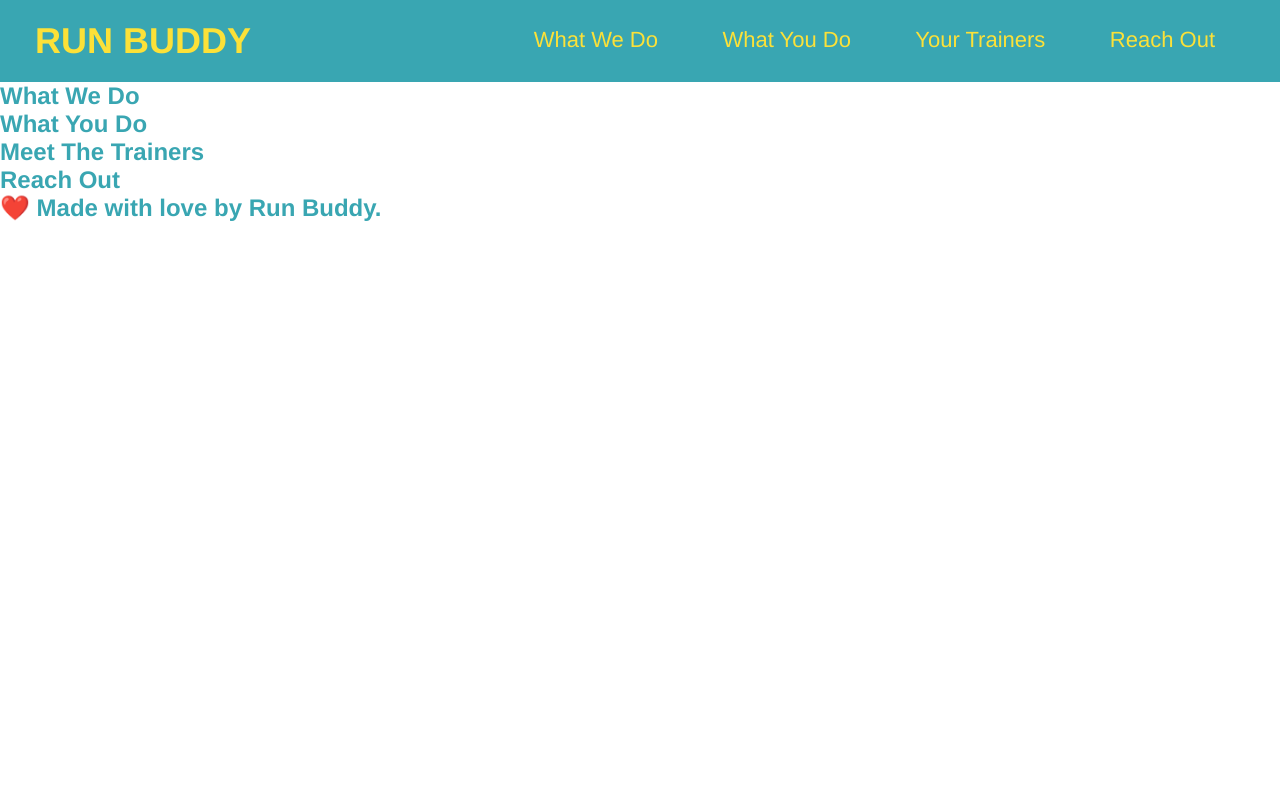
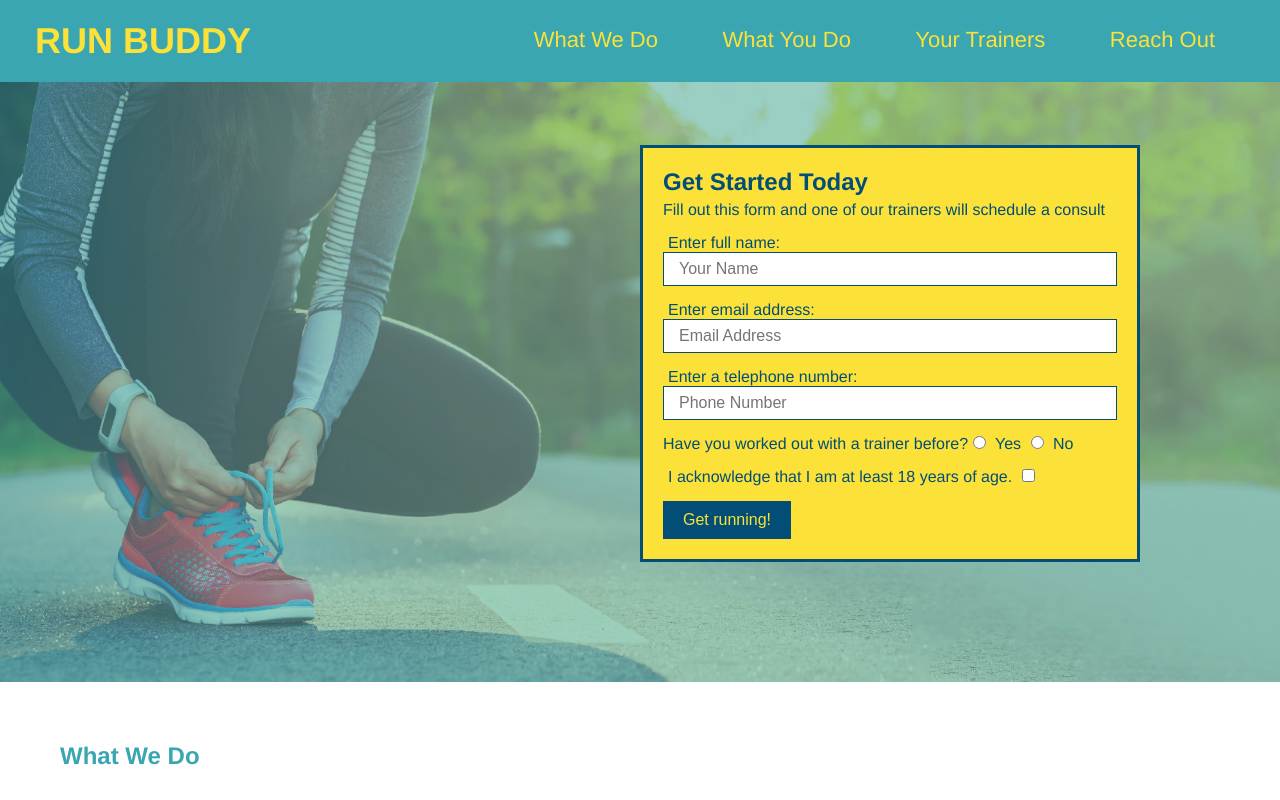
Before and after one commit to cmphillips23/run-buddy, a plain HTML site: page index.html in a window 1280 px wide. Shown: the top 800 px of the page. Drawn offline with Linux system fonts and the light colour scheme.

Commit message:
added image directory, hero image, sign-up form, and styling for each

```diff
--- a/assets/css/style.css
+++ b/assets/css/style.css
@@ -1,6 +1,7 @@
 * {
     margin: 0;
     padding: 0;
+    box-sizing: border-box;
 }
 
 body {
@@ -42,3 +43,82 @@ header nav ul li a {
     font-weight: lighter;
     font-size: 22px;
 }
+
+footer {
+    background: #fce138;
+    width: 100%;
+    padding: 40px 35px;
+}
+
+footer h2 {
+    display: inline;
+    color: #024e76;
+    font-size: 30px;
+    margin: 0;
+}
+
+footer div {
+    float: right;
+    line-height: 1.5;
+    text-align: right;
+}
+
+footer a {
+    color: #024e76;
+}
+
+section {
+    padding: 60px;
+}
+
+/* Hero Styles Start */
+.hero {
+    background-image: url("../images/hero-bg.jpg");
+    height: 600px;
+    background-size: cover;
+    background-position: center;
+    position: relative;
+}
+
+.hero-form {
+    background-color: #fce138;
+    padding: 20px;
+    color: #024e76;
+    width: 500px;
+    border: solid 3px #024e76;
+    position: absolute;
+    bottom: 120px;
+    right: 140px;
+}
+
+.hero-form h3 {
+    font-size: 24px;
+    margin: 0;
+}
+
+.hero-form p {
+    margin: 5px 0 15px 0;
+}
+
+.form-input {
+    border: 1px solid #024e76;
+    display: block;
+    padding: 7px 15px;
+    font-size: 16px;
+    color: #024e76;
+    width: 100%;
+    margin-bottom: 15px;
+}
+
+.hero-form label {
+    margin: 0 5px;
+}
+
+.hero-form button {
+    color: #fce138;
+    background-color: #024e76;
+    border: none;
+    padding: 10px 20px;
+    font-size: 16px;
+}
+/* Hero Styles End */
--- a/index.html
+++ b/index.html
@@ -33,7 +33,36 @@
         </header>
 
         <!-- hero/jumbotron -->
-        <section>
+        <section class="hero">
+            <div class="hero-form">
+                <h3>Get Started Today</h3>
+                <p>Fill out this form and one of our trainers will schedule a consult</p>
+            <!-- Add form element -->
+                <form>
+                    <label for="name">Enter full name:</label>
+                    <input type="text" placeholder="Your Name" name="name" id="name" class="form-input" />
+                    <label for="email">Enter email address:</label>
+                    <input type="email" placeholder="Email Address" name="email" id="email" class="form-input" />
+                    <label for="phone">Enter a telephone number:</label>
+                    <input type="tel" placeholder="Phone Number" name="phone" id="phone" class="form-input" />
+                    <p>
+                        Have you worked out with a trainer before?
+                        <input type="radio" name="trainer-confirm" id="trainer-yes" />
+                        <label for="trainer-yes">Yes</label>
+                        <input type="radio" name="trainer-confirm" id="trainer-no" />
+                        <label for="trainer-no">No</label>
+                    </p>
+                    <p>
+                    <label for="checkbox">
+                        I acknowledge that I am at least 18 years of age.
+                    </label>
+                    <input type="checkbox" name="age-confirm" id="checkbox">
+                    </p>
+                    <button type="submit">
+                        Get running!
+                    </button>
+                </form>
+            </div>
         </section>
 
         <!-- "what we do" section -->
@@ -59,6 +88,10 @@
         <!-- "footer" -->
         <footer>
             <h2>❤️ Made with love by Run Buddy.</h2>
+            <div>
+                <a href="#">Read Our Privacy Policy</a><br />
+                &copy; 2019 Run Buddy, Inc.
+            </div>
         </footer>
     </body>
 </html>
```
Also changed, not shown: assets/images/hero-bg.jpg (added).
